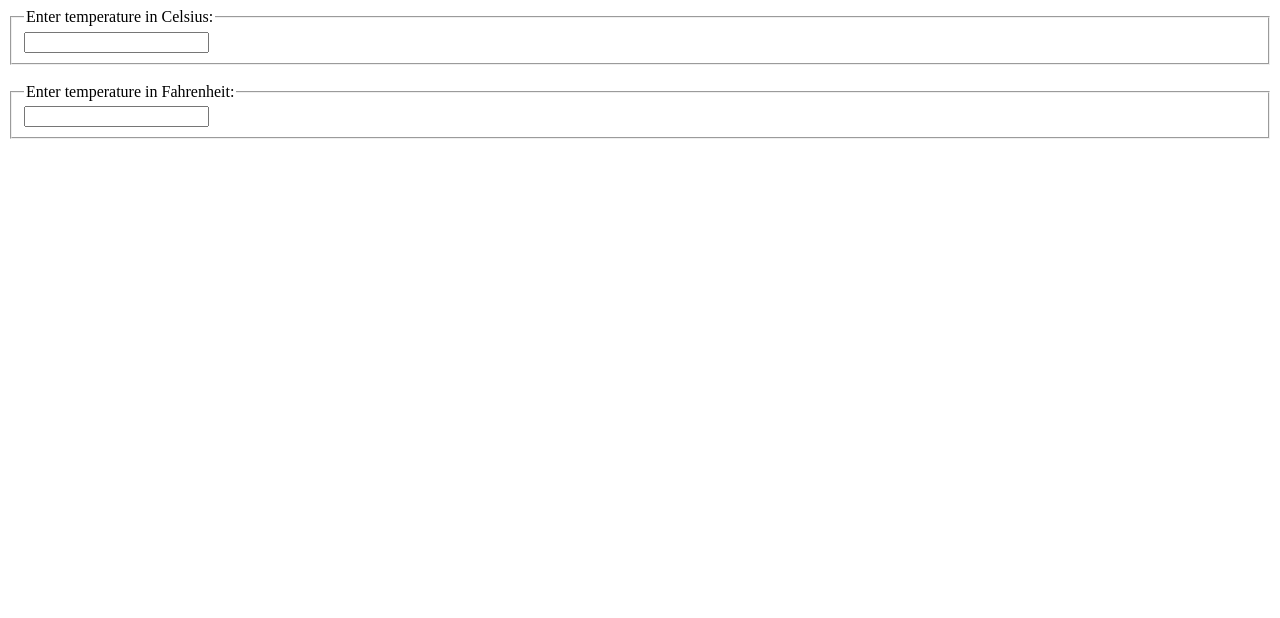
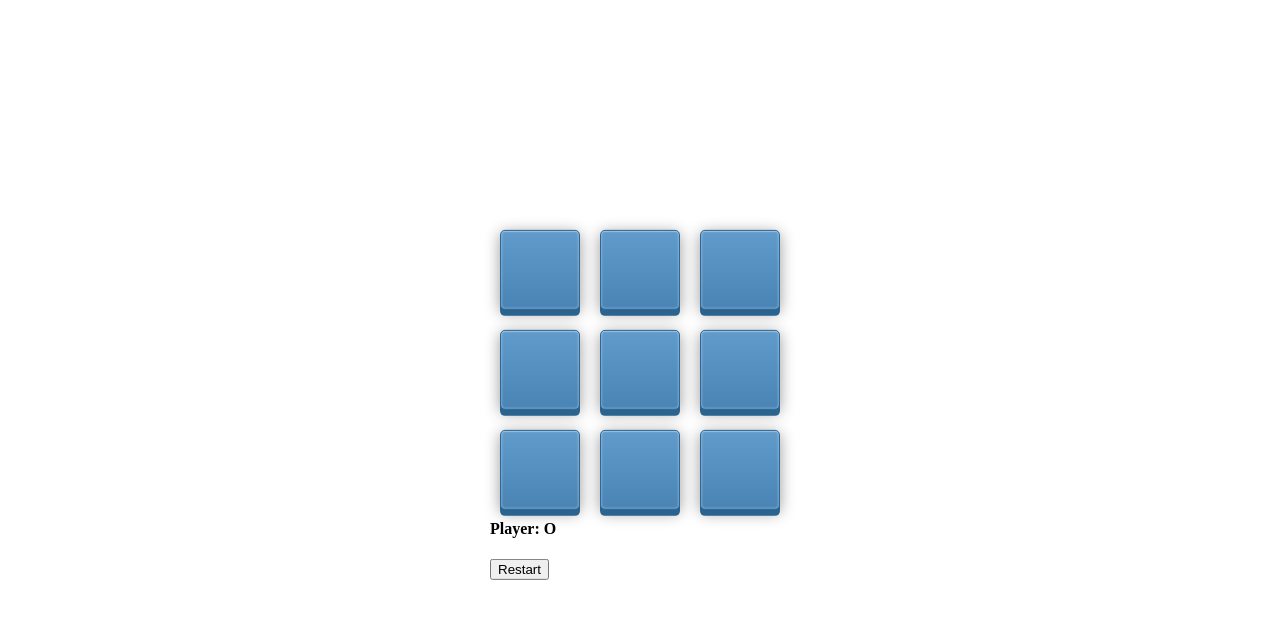
Before and after one commit to dipenparmar12/react-day, a React (Create React App) app: page / in a window 1280 px wide. Shown: the top 618 px of the page. Built offline with nearby package versions, Linux system fonts and the light colour scheme.

Commit message:
TicTacToc Game complated without history tracker (TicTacTokGame.js)x

```diff
--- /dev/null
+++ b/src/App.css
@@ -0,0 +1,129 @@
+.square {
+  background: #fff;
+  border: 1px solid #999;
+  float: left;
+  font-size: 50px;
+  font-weight: bold;
+  margin-right: -1px;
+  margin-top: -1px;
+  padding: 0;
+  text-align: center;
+  width: 80px;
+  line-height: 80px;
+  height: 80px;
+  display: inline-block;
+  text-decoration: none;
+  color: #fff;
+  font-weight: bold;
+  background-color: #538fbe;
+  margin: 10px;
+  border: 1px solid #2d6898;
+  background-image: linear-gradient(
+    bottom,
+    rgb(73, 132, 180) 0%,
+    rgb(97, 155, 203) 100%
+  );
+  background-image: -o-linear-gradient(
+    bottom,
+    rgb(73, 132, 180) 0%,
+    rgb(97, 155, 203) 100%
+  );
+  background-image: -moz-linear-gradient(
+    bottom,
+    rgb(73, 132, 180) 0%,
+    rgb(97, 155, 203) 100%
+  );
+  background-image: -webkit-linear-gradient(
+    bottom,
+    rgb(73, 132, 180) 0%,
+    rgb(97, 155, 203) 100%
+  );
+  background-image: -ms-linear-gradient(
+    bottom,
+    rgb(73, 132, 180) 0%,
+    rgb(97, 155, 203) 100%
+  );
+  background-image: -webkit-gradient(
+    linear,
+    left bottom,
+    left top,
+    color-stop(0, rgb(73, 132, 180)),
+    color-stop(1, rgb(97, 155, 203))
+  );
+  -webkit-border-radius: 5px;
+  -moz-border-radius: 5px;
+  border-radius: 5px;
+  text-shadow: 0px -1px 0px rgba(0, 0, 0, 0.5);
+  -webkit-box-shadow: 0px 6px 0px #2b638f, 0px 3px 15px rgba(0, 0, 0, 0.4),
+    inset 0px 1px 0px rgba(255, 255, 255, 0.3),
+    inset 0px 0px 3px rgba(255, 255, 255, 0.5);
+  -moz-box-shadow: 0px 6px 0px #2b638f, 0px 3px 15px rgba(0, 0, 0, 0.4),
+    inset 0px 1px 0px rgba(255, 255, 255, 0.3),
+    inset 0px 0px 3px rgba(255, 255, 255, 0.5);
+  box-shadow: 0px 6px 0px #2b638f, 0px 3px 15px rgba(0, 0, 0, 0.4),
+    inset 0px 1px 0px rgba(255, 255, 255, 0.3),
+    inset 0px 0px 3px rgba(255, 255, 255, 0.5);
+}
+
+.square:active {
+  background-image: linear-gradient(
+    bottom,
+    rgb(88, 154, 204) 0%,
+    rgb(90, 150, 199) 100%
+  );
+  background-image: -o-linear-gradient(
+    bottom,
+    rgb(88, 154, 204) 0%,
+    rgb(90, 150, 199) 100%
+  );
+  background-image: -moz-linear-gradient(
+    bottom,
+    rgb(88, 154, 204) 0%,
+    rgb(90, 150, 199) 100%
+  );
+  background-image: -webkit-linear-gradient(
+    bottom,
+    rgb(88, 154, 204) 0%,
+    rgb(90, 150, 199) 100%
+  );
+  background-image: -ms-linear-gradient(
+    bottom,
+    rgb(88, 154, 204) 0%,
+    rgb(90, 150, 199) 100%
+  );
+
+  background-image: -webkit-gradient(
+    linear,
+    left bottom,
+    left top,
+    color-stop(0, rgb(88, 154, 204)),
+    color-stop(1, rgb(90, 150, 199))
+  );
+}
+
+/* Board */
+.board-row:after {
+  clear: both;
+  content: '';
+  display: table;
+}
+/* Game */
+.game {
+  position: absolute;
+  top: 50%;
+  left: 50%;
+  transform: translate(-50%, -50%);
+  display: flex;
+  flex-direction: row;
+  margin: 0 auto;
+}
+/* Game Info */
+ul {
+  padding-left: 30px;
+}
+.game-info {
+  margin-left: 20px;
+}
+.status {
+  margin-bottom: 10px;
+}
--- a/src/App.js
+++ b/src/App.js
@@ -1,4 +1,5 @@
 import React from 'react';
+import {} from './App.css';
 // import HelloWorld from './HelloWorld/HelloWorld';
 // import ClickTic from './Practice/ClickTic';
 // import LoginControl from './Practice/LoginControl';
@@ -8,7 +9,9 @@ import React from 'react';
 // import NameForm from './Practice/NameForm';
 // import FormSelectElement from './Practice/FormSelectElement';
 // import FormHandlingMultipleInputs from './Practice/FormHandlingMultipleInputs';
-import TempCalc from './Practice/TempCalc';
+// import TempCalc from './Practice/TempCalc';
+import TicTacTokGame from './Practice/TicTacTok/TicTacTokGame';
+// import Game from './Practice/TicTacTok/Game';
 
 function App() {
   return (
@@ -22,7 +25,8 @@ function App() {
       {/* <NameForm /> */}
       {/* <FormSelectElement /> */}
       {/* <FormHandlingMultipleInputs /> */}
-      <TempCalc />
+      {/* <TempCalc /> */}
+      <TicTacTokGame />
     </div>
   );
 }
--- a/src/Practice/TempCalc.jsx
+++ b/src/Practice/TempCalc.jsx
@@ -26,7 +26,7 @@ class TemperatureInput extends Component {
   handleChange(e) {
     this.props.onTemperatureChange(e.target.value);
   }
-  onTemperatureChange;
+
   render() {
     const temperature = this.props.temperature;
     const scale = this.props.scale;
@@ -55,7 +55,7 @@ export default class TempCalc extends Component {
     this.handleCelesiusChange = this.handleCelesiusChange.bind(this);
     this.handleFahrenheitChange = this.handleFahrenheitChange.bind(this);
   }
-  value;
+
   handleCelesiusChange(temperature) {
     this.setState({ scale: 'c', temperature });
   }
--- /dev/null
+++ b/src/Practice/TicTacTok/Game.jsx
@@ -0,0 +1,51 @@
+import React, { Component } from 'react';
+import Board from './Board';
+
+export default class TicTacTokGame extends Component {
+  constructor(props) {
+    super(props);
+    this.state = {
+      xIsNext: true,
+      stepNumber: 0,
+      history: [{ squares: Array(9).fill(null) }],
+    };
+
+    this.handleClick = this.handleClick.bind(this);
+  }
+
+  handleClick(i) {
+    const history = this.state.history.slice(0, this.state.stepNumber + 1);
+    const current = history[history.length - 1];
+    const squares = current.squares.slice();
+    squares[i] = this.state.xIsNext ? 'X' : 'O';
+
+    console.log(i);
+    // console.log(history);
+    console.log(current.squares);
+    // console.log(squares);
+    // console.log(this.state);
+
+    this.setState({
+      history: history.concat({ squares: squares }),
+      xIsNext: !this.state.xIsNext,
+      stepNumber: history.length,
+    });
+  }
+
+  render() {
+    const history = this.state.history;
+    const current = history[this.state.stepNumber];
+    return (
+      <div className="game">
+        <div className="game-board">
+          <Board
+            onClick={(i) => {
+              this.handleClick(i);
+            }}
+            squares={current.squares}
+          />
+        </div>
+      </div>
+    );
+  }
+}
--- /dev/null
+++ b/src/Practice/TicTacTok/TicTacTokGame.jsx
@@ -0,0 +1,111 @@
+import React, { Component } from 'react';
+
+export default class TicTacTokGame extends Component {
+  constructor(props) {
+    super(props);
+    this.handleClick = this.handleClick.bind(this);
+    this.clearGameData = this.clearGameData.bind(this);
+
+    this.state = {
+      activePlayer: 'X',
+      currentPlayer: null,
+      gameWinner: null,
+      boardBox: Array(9).fill(null),
+    };
+  }
+
+  clearGameData() {
+    this.setState({
+      activePlayer: 'X',
+      currentPlayer: null,
+      gameWinner: null,
+      boardBox: Array(9).fill(null),
+    });
+  }
+
+  handleClick(boxIndex) {
+    const updateBoardBox = this.state.boardBox;
+    if (!this.state.gameWinner && updateBoardBox[boxIndex] === null) {
+      updateBoardBox[boxIndex] = this.state.activePlayer === 'X' ? 'O' : 'X';
+
+      this.setState({
+        boardBox: updateBoardBox,
+        activePlayer: this.state.activePlayer === 'X' ? 'O' : 'X',
+      });
+    }
+    this.checkWinner(boxIndex);
+  }
+
+  checkWinner(boxIndex) {
+    const currentBoardBox = this.state.boardBox;
+    let winRows = [
+      [0, 1, 2],
+      [3, 4, 5],
+      [6, 7, 8],
+
+      [0, 3, 6],
+      [1, 4, 7],
+      [2, 5, 8],
+
+      [0, 4, 8],
+      [2, 4, 6],
+    ];
+
+    for (let i = 0; i < winRows.length; i++) {
+      if (
+        isNaN(currentBoardBox[winRows[i][0]]) &&
+        currentBoardBox[winRows[i][0]] === currentBoardBox[winRows[i][1]] &&
+        currentBoardBox[winRows[i][1]] === currentBoardBox[winRows[i][2]]
+      ) {
+        this.setState({
+          gameWinner: true,
+        });
+        alert('Congo!, you win');
+      }
+    }
+
+    console.log('------');
+  }
+
+  rendorSquare(boxIndex) {
+    return (
+      <button className="square" onClick={() => this.handleClick(boxIndex)}>
+        {this.state.boardBox[boxIndex]}
+      </button>
+    );
+  }
+
+  render() {
+    return (
+      <div className="game">
+        <div className="game-board">
+          <div className="border-row">
+            {this.rendorSquare(0)}
+            {this.rendorSquare(1)}
+            {this.rendorSquare(2)}
+          </div>
+          <div className="border-row">
+            {this.rendorSquare(3)}
+            {this.rendorSquare(4)}
+            {this.rendorSquare(5)}
+          </div>
+          <div className="border-row">
+            {this.rendorSquare(6)}
+            {this.rendorSquare(7)}
+            {this.rendorSquare(8)}
+          </div>
+          <h4> Player: {this.state.activePlayer === 'X' ? 'O' : 'X'} </h4>
+          <div className="border-row">
+            <button
+              onClick={() => {
+                this.clearGameData();
+              }}
+            >
+              Restart
+            </button>
+          </div>
+        </div>
+      </div>
+    );
+  }
+}
```
Also changed, not shown: src/Practice/TicTacTok/Board.jsx (added, +42 -0 lines), src/Practice/TicTacTok/Square.jsx (added, +9 -0 lines).
